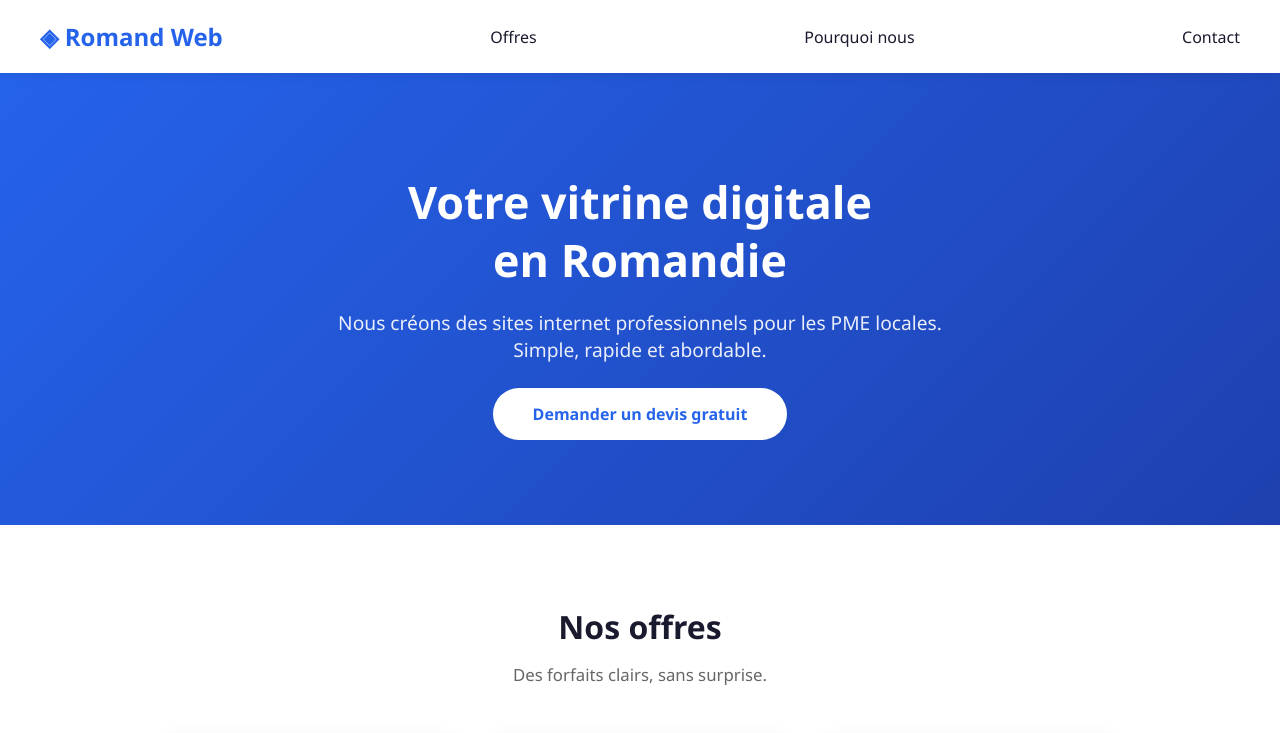
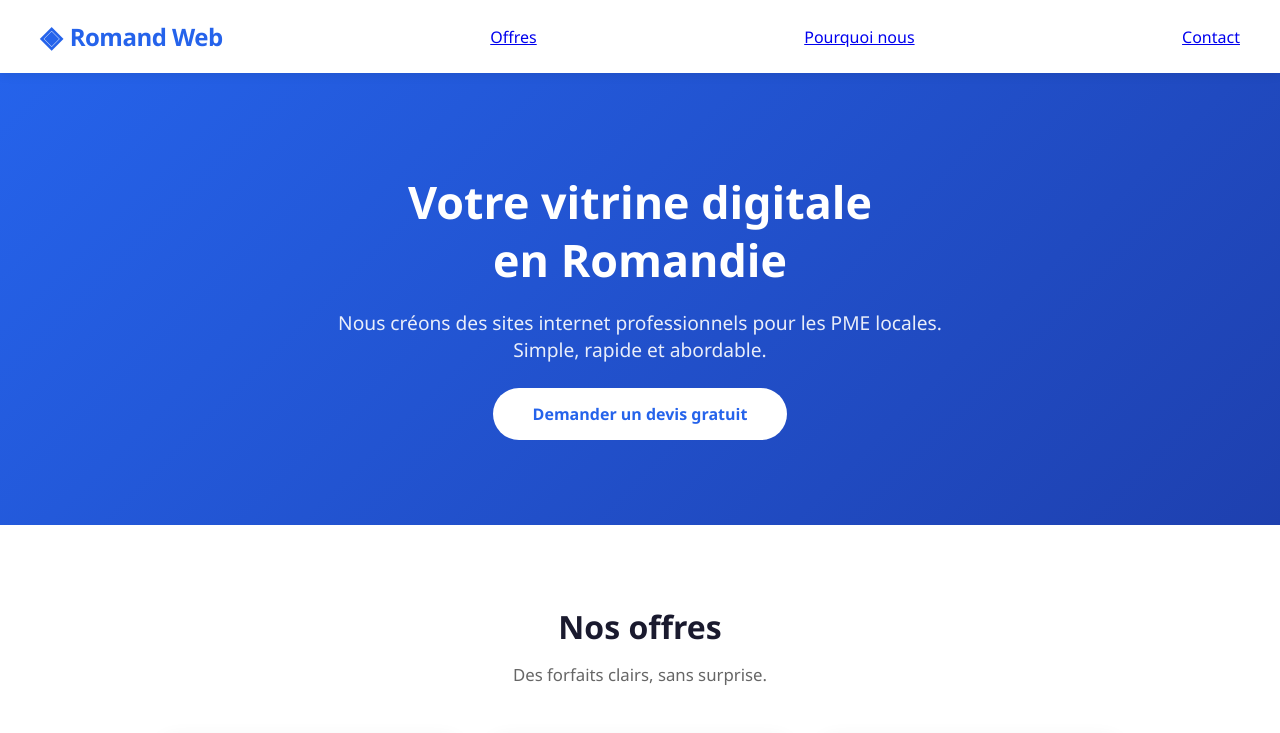
Before and after one commit to mehmedselimovic76-source/romand-web, a plain HTML site: page index.html in a window 1280 px wide. Shown: the top 733 px of the page. Drawn offline with Linux system fonts and the light colour scheme.

Commit message:
Update index.html

```diff
--- a/index.html
+++ b/index.html
@@ -20,9 +20,9 @@
         top: 0;
         z-index: 100;
       }
-      nav .logo { font-size: 1.5rem; font-weight: 700; color: #2563eb; }
-      nav a { text-decoration: none; color: #1a1a2e; margin-left: 30px; font-weight: 500; }
-      nav a:hover { color: #2563eb; }
+      nav .logo { font-size: 1.5rem; font-weight: 700; color: #2563eb; display: flex; align-items:
+  center; gap: 8px; letter-spacing: -0.5px; }
+      nav .logo .logo-icon { font-size: 1.8rem; color: #2563eb; line-height: 1; }
 
       /* HERO */
       .hero {
```
